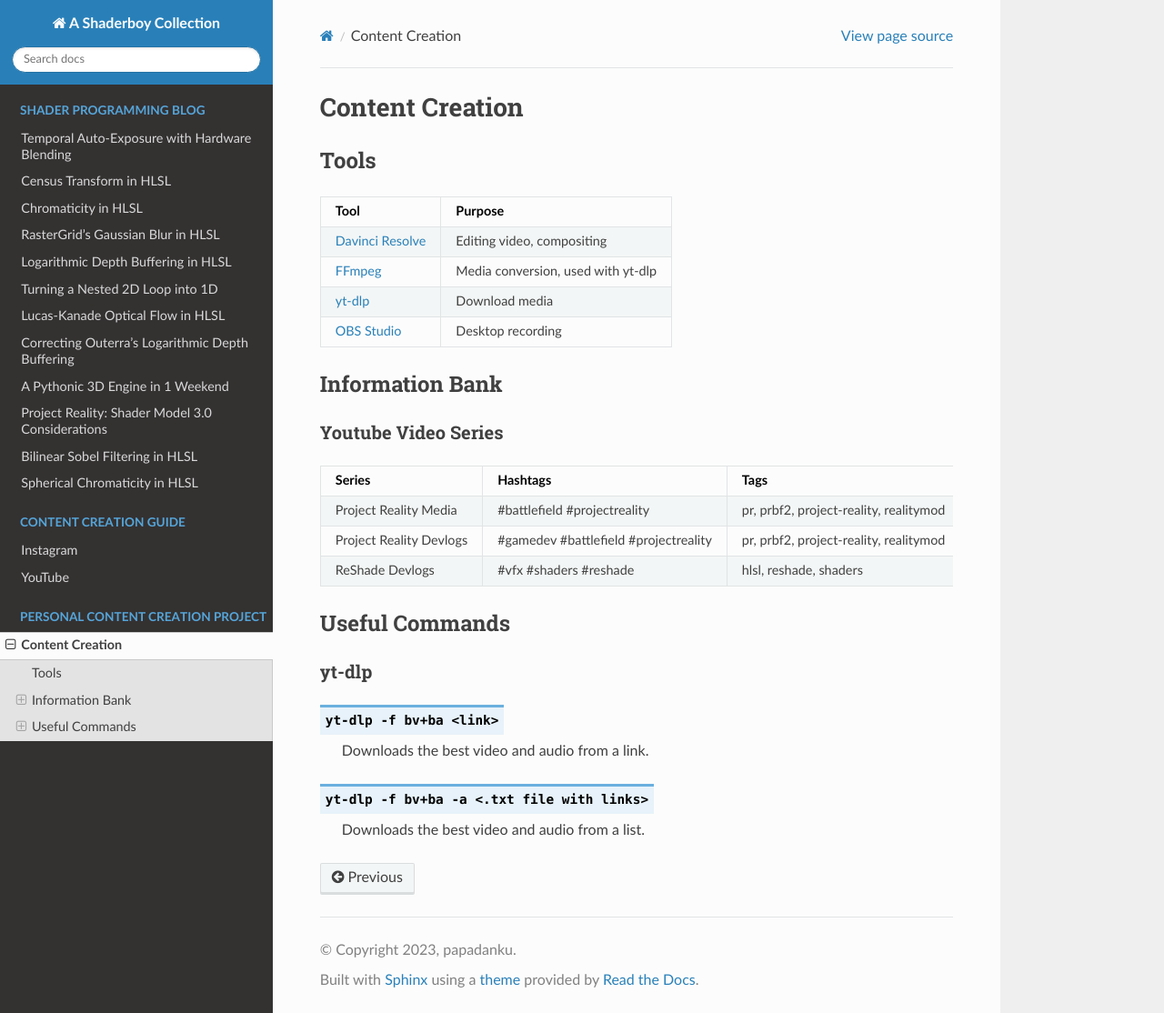
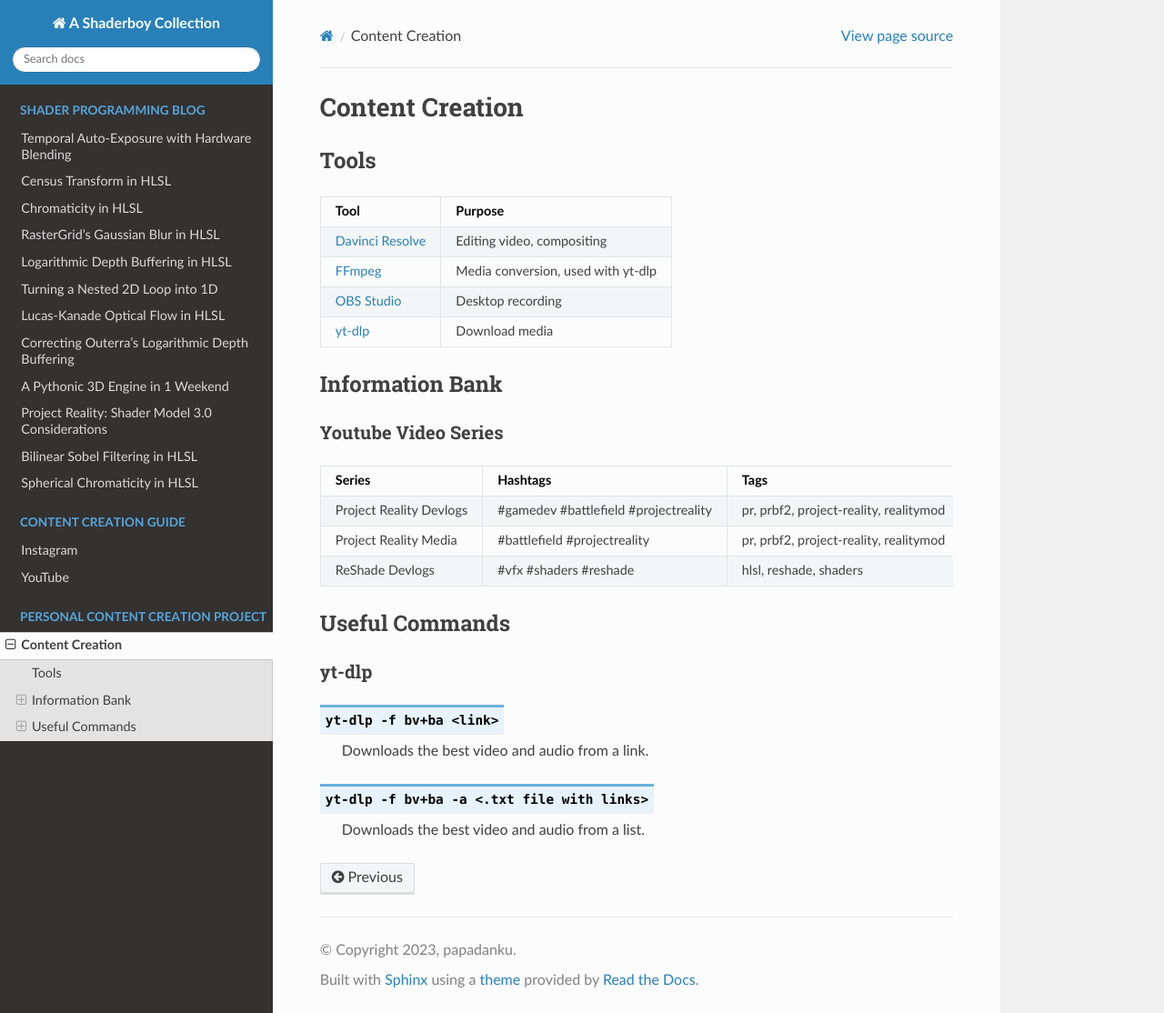
Before and after one commit to papadanku/papadanku.github.io, a Sphinx documentation site: the page built from docs/source/personal/video.rst, in a window 1280 px wide and 1114 px high. Shown: the whole window at 91% size. Built offline with Sphinx 7.4.7 and the Read the Docs theme 2.0.0, drawn with Linux system fonts in a browser that asks for light colours.

```diff
--- a/docs/source/personal/video.rst
+++ b/docs/source/personal/video.rst
@@ -14,10 +14,10 @@ Tools
      - Editing video, compositing
    * - `FFmpeg <https://ffmpeg.org/>`_
      - Media conversion, used with yt-dlp
+   * - `OBS Studio <https://obsproject.com/>`_
+     - Desktop recording
    * - `yt-dlp <https://github.com/yt-dlp/yt-dlp>`_
      - Download media
-   * - `OBS Studio <https://obsproject.com/>`_
-     - Desktop recording
 
 Information Bank
 ----------------
@@ -32,12 +32,12 @@ Youtube Video Series
      - Hashtags
      - Tags
      - Category
+   * - Project Reality Devlogs
+     - #gamedev #battlefield #projectreality
+     - pr, prbf2, project-reality, realitymod
+     - Gaming (Battlefield 2)
    * - Project Reality Media
      - #battlefield #projectreality
-     - pr, prbf2, project-reality, realitymod
-     - Gaming (Battlefield 2)
-   * - Project Reality Devlogs
-     - #gamedev #battlefield #projectreality
      - pr, prbf2, project-reality, realitymod
      - Gaming (Battlefield 2)
    * - ReShade Devlogs
```
